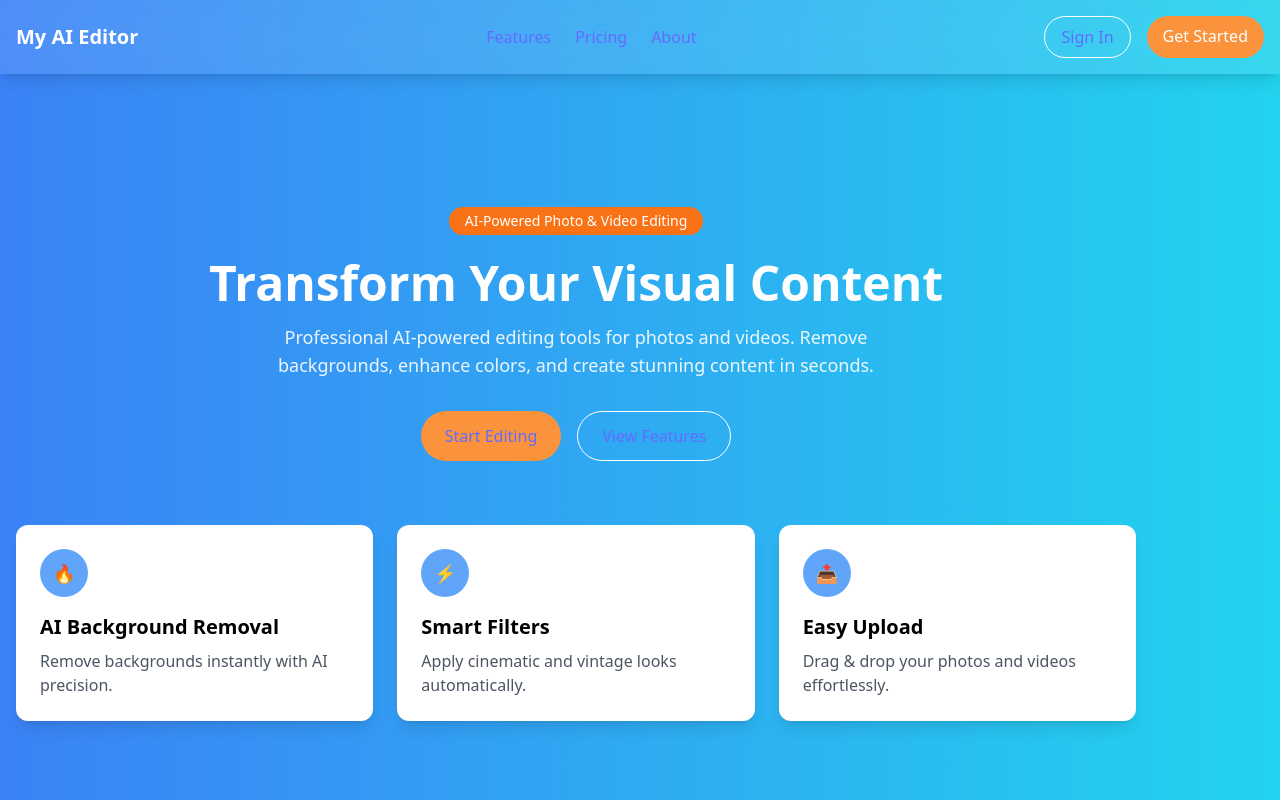
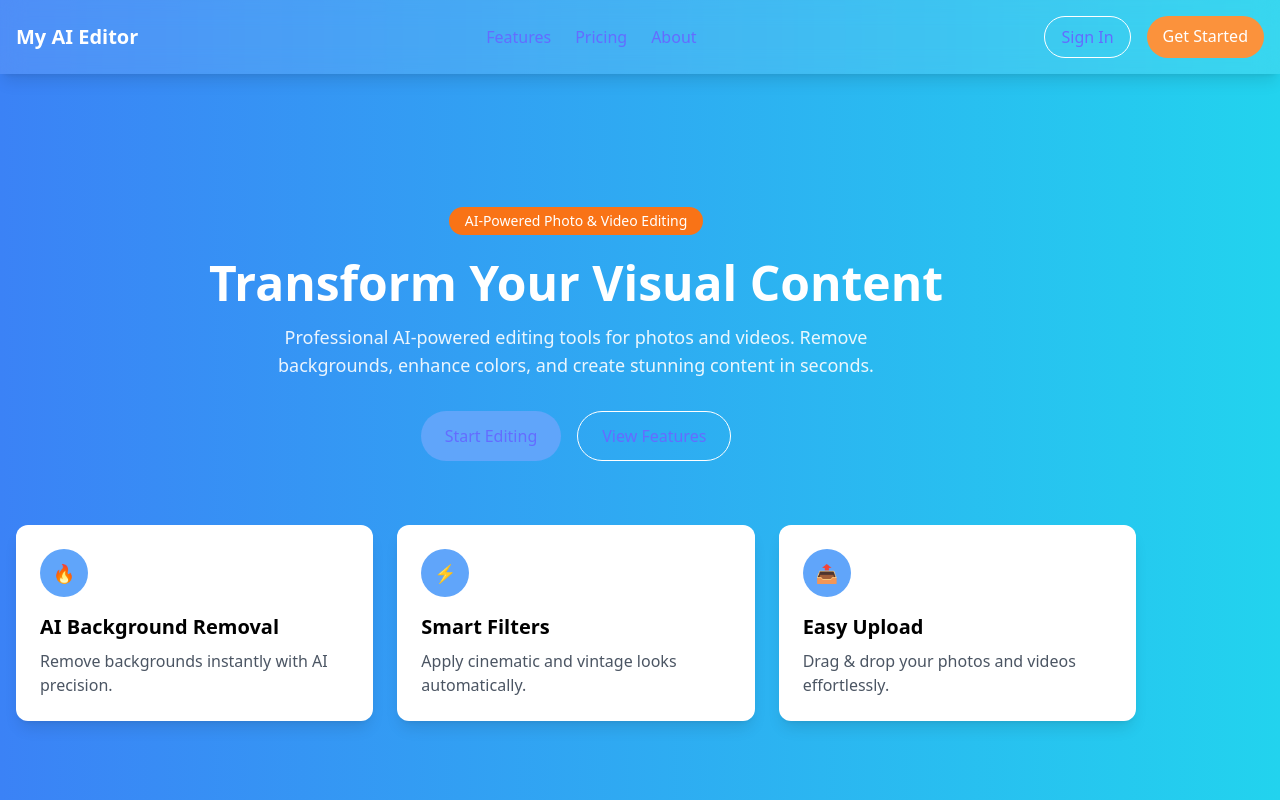
Before and after one commit to aleckurser/my-ai-editor, a React (Vite) app: page / in a window 1280 px wide. Built offline with nearby package versions, Linux system fonts and the light colour scheme.

Commit message:
Add new UI components and update existing files

```diff
--- a/src/components/Hero.tsx
+++ b/src/components/Hero.tsx
@@ -13,7 +13,7 @@ export default function Hero() {
       </p>
 
       <div className="flex justify-center gap-4 mt-8">
-        <a href="#start" className="px-6 py-3 rounded-full bg-orange-400 hover:bg-orange-500 transition flex items-center gap-2">
+        <a href="#start" className="px-6 py-3 rounded-full bg-blue-400 hover:bg-blue-500 transition flex items-center gap-2">
           Start Editing
         </a>
         <a href="#features" className="px-6 py-3 rounded-full border border-white hover:bg-white hover:text-black transition flex items-center gap-2">
```
